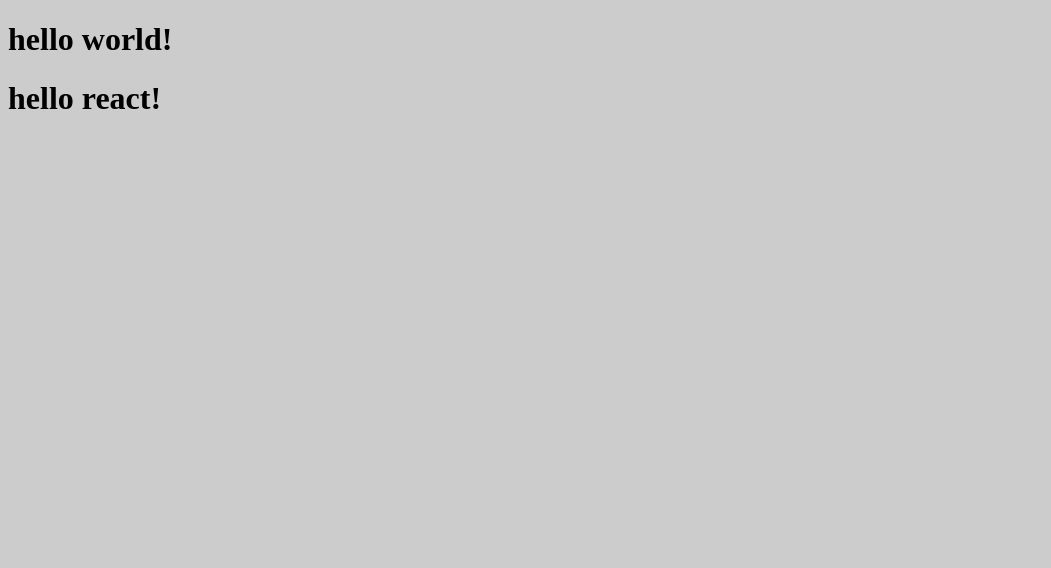
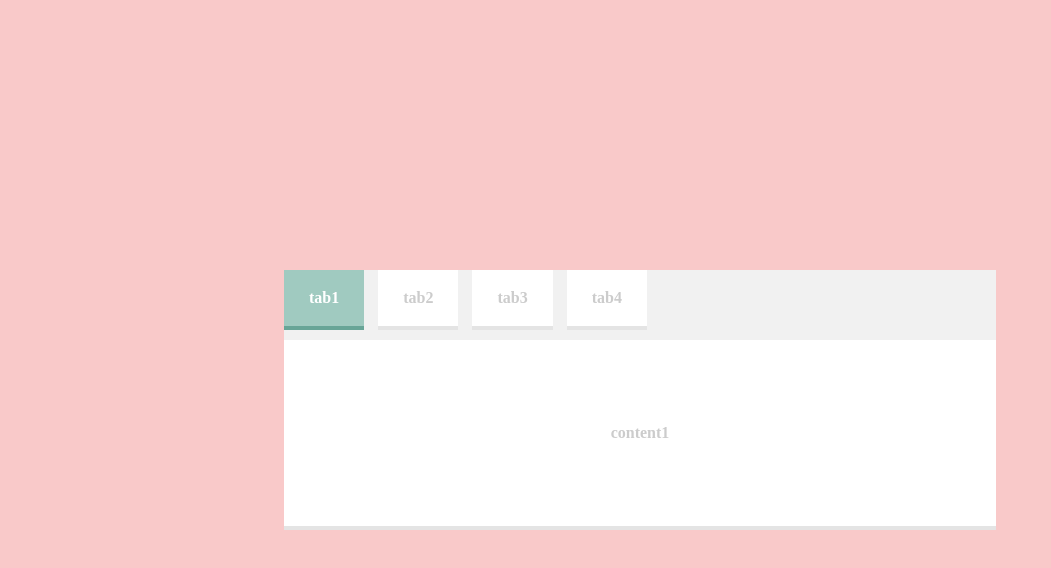
Before and after one commit to guoxiaxing/webpack-config, a React app: page / in a window 1280 px wide. Shown: the whole page, without its empty margins (0-1051 px from the left). Built offline with nearby package versions, Linux system fonts and the light colour scheme.

Commit message:
add tab component

```diff
--- /dev/null
+++ b/Bottom.js
@@ -0,0 +1,14 @@
+//引入react和react-dom
+import React,{Component}from 'react'
+class Bottom extends Component{
+	render(){
+		let content = [];
+		this.props.bottom.topValue.forEach((val,index)=>{
+			content.push(<div key={index} style={{display:index==this.props.index?'block':'none'}}>{this.props.bottom.bottomValue[index]==undefined?'nocontent':this.props.bottom.bottomValue[index]}</div>);
+		});
+		return (
+				<div className='bottom'>{content}</div>
+			)
+	}
+}
+export default Bottom;
--- /dev/null
+++ b/Top.js
@@ -0,0 +1,17 @@
+//引入react和react-dom
+import React,{Component}from 'react'
+class Top extends Component{
+	render(){
+		//定义一个数组来存放顶部列表的个数
+		let Tit = [];
+		this.props.top.forEach((val,index)=>{
+			Tit.push(<li key={index} className={index==this.props.index?'active':''} onMouseOver={this.props.change.bind(val,index)}>{val}</li>);
+		});
+		return (
+				<div className='title'>
+					<ul>{Tit}</ul>
+				</div>
+			);
+	}
+}
+export default Top;
--- a/index.css
+++ b/index.css
@@ -1,3 +1,72 @@
+*{
+	margin:0;
+	padding:0;
+	list-style: none;
+}
 body{
-	background-color: #ccc;
+	background-color: #f9c9c9;
 }
+/*外边框样式*/
+.out{
+	width: 712px;
+	height: 260px;
+	position: absolute;
+	left:50%;
+	top:50%;
+	transform: translate(-50%,-50%);
+	background-color: #f1f1f1;
+}
+/*头部样式*/
+.title{
+	width: 100%;
+	height: 60px;
+}
+.title ul
+{
+	width: 100%;
+	height: 100%;
+}
+.clear{
+	display: block;
+	content: '';
+	clear: both;
+}
+.title ul li{
+	font-weight: bold;
+	font-family: 'Microsoft YaHei';
+	float:left;
+	height: 56px;
+	line-height: 56px;
+	padding:0 25px;
+	background: white;
+	box-shadow:0 4px 0 #e4e4e4;
+	margin-right: 14px;
+	color: #cccccc;
+	cursor: pointer;
+}
+.title .active{
+	background-color: #a0cac0;
+	box-shadow: 0 4px 0 #68a597;
+	color:white;
+}
+
+/*内容区样式*/
+.bottom{
+	width: 100%;
+	height: 190px;
+	float: left;
+	margin-top: 10px;
+	overflow: hidden;
+}
+.bottom>div{
+	font-weight: bold;
+	font-family: 'Microsoft YaHei';
+	width: 100%;
+	height: 186px;
+	float: left;
+	box-shadow: 0 4px 0 #e4e4e4;
+	background: white;
+	text-align: center;
+	line-height: 186px;
+	color: #cccccc;
+}
--- a/index.js
+++ b/index.js
@@ -1,19 +1,39 @@
 // 引入index.css
 require('./index.css')
 //引入React和ReactDOM
-import React from 'react'
+import React,{Component}from 'react'
 import ReactDOM from 'react-dom'
-class Leo extends React.Component{
+//一定要加./否则会认为是引入一个模块
+import Top from './Top.js'
+import Bottom from './Bottom.js'
+//定义数据
+let data = {
+	topValue:['tab1','tab2','tab3','tab4'],
+	bottomValue:['content1','content2','content3']
+}
+//用webpack配置写选项卡
+class Tab extends Component{
+	constructor(){
+		super();
+		this.state = {
+			index:0
+		}
+	}
+	change(v){
+		this.setState({
+			index:v
+		});
+	}
 	render(){
 		return (
-				<div>
-					<h1>hello world!</h1>
-					<h1>hello react!</h1>
+				<div className='out'>
+					<Top top={this.props.text.topValue} index={this.state.index} change={this.change.bind(this)}/>
+					<Bottom bottom={this.props.text} index={this.state.index}/>
 				</div>
 			);
 	}
 }
 ReactDOM.render(
-	<Leo />,
+	<Tab text={data}/>,
 	document.getElementById('app')
 );
--- a/webpack.config.js
+++ b/webpack.config.js
@@ -6,6 +6,12 @@
 	output:{
 		// 打包后的文件名
 		filename:'bundle.js'
+	},
+	//配置服务器
+	devServer:{
+		inline:true,//自动刷新
+		open:true,//自动打开浏览器
+		port:8080
 	},
 	//配置模块加载器
 	module:{
```
Also changed, not shown: READEME.md (+2 -0 lines).
